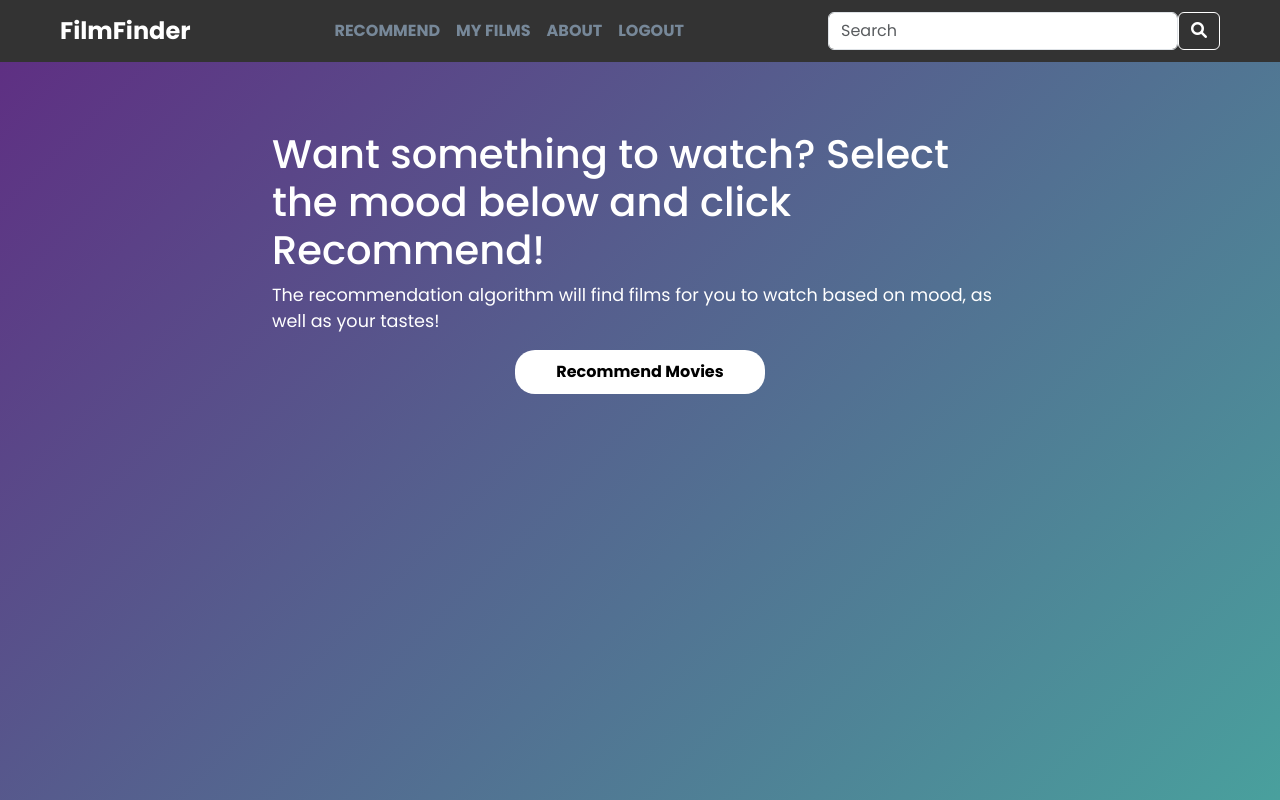
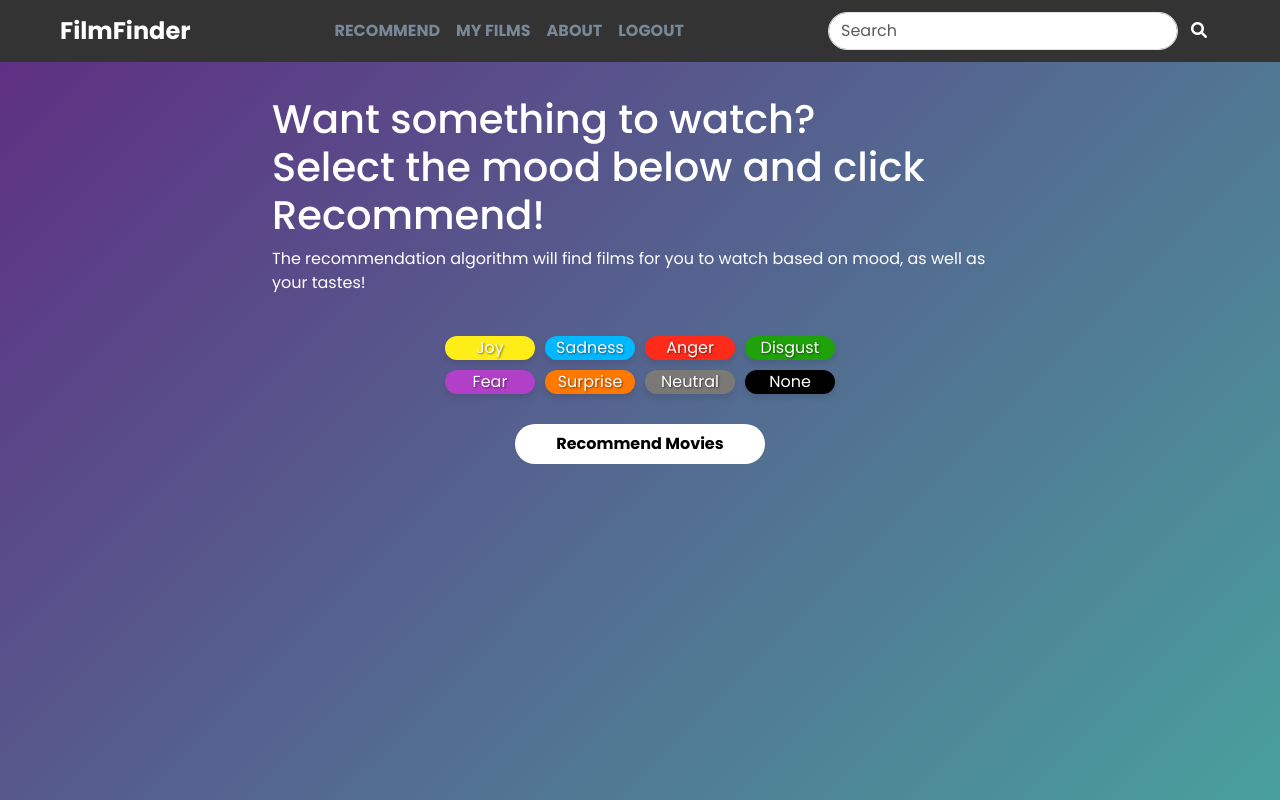
Before and after one commit to mkch8/FilmFinder, a Flask app: page /recommend in a window 1280 px wide. Run offline with Flask 3, Linux system fonts and the light colour scheme; the visitor is signed in with stand-in values (Sample User, id 1).

Commit message:
- Added mood filtering to content_filter.py
- Added radio buttons for mood selection in recommendation page

```diff
--- a/app/static/css/main.css
+++ b/app/static/css/main.css
@@ -7,7 +7,7 @@
     display: flex;
     justify-content: center;
     align-items: center;
-    height: 80vh;
+    height: 60vh;
 }
 
 .login-form {
@@ -78,11 +78,6 @@
 }
 
 /*General*/
-
-h1, h2, h3, h4, h5, h6 {
-  color: #444444;
-}
-
 .bg-steel {
   background-color: #5f788a;
 }
@@ -91,7 +86,7 @@ body {
     background: linear-gradient(135deg, #5f2c82, #49a09d);
     min-height: 100vh;
     font-family: Poppins, sans-serif;
-    color: black;
+    color: white;
     margin: 0;
     padding: 0;
 }
@@ -100,6 +95,8 @@ body {
     display: flex;
     justify-content: space-around;
 }
+
+/*Navbar*/
 
 .navbar {
     background-color: #333333 !important; /* Override the background color */
@@ -120,26 +117,20 @@ body {
 
 .navbar-nav .nav-link:hover {
     color: white; !important
-    /*background-color: #575757;*/
-    /*border-radius: 5px;*/
+    font-weight: bold;
 }
 
 .form-control {
     margin-right: 10px;
+    border-radius: 25px;
 }
 
 .btn-outline-success {
     color: white !important;
-    border-color: white !important;
-}
-
-.btn-outline-success:hover {
-    background-color: white !important;
-    color: #333 !important;
+    border-color: #333333;
 }
 
 .jumbotron {
-    background-color: #f8f9fa;
     padding: 2rem 1rem;
     margin-bottom: 2rem;
     border-radius: .3rem;
@@ -157,17 +148,6 @@ body {
     margin-top: 1.5rem;
     font-size: 1.75rem;
 }
-
-.container p {
-    font-size: 1.1rem;
-    color: #555;
-}
-
-/*@media (max-width: 576px) {*/
-/*    .navbar-nav {*/
-/*        flex-direction: column;*/
-/*    }*/
-/*}*/
 
 .content-section {
   background: #ffffff;
@@ -253,10 +233,11 @@ a.article-title:hover {
 /*My films page*/
 
 .grid-container {
+    color: white;
     display: grid;
     grid-template-columns: repeat(auto-fill, minmax(100px, 1fr));
     gap: 10px;
-    padding: 10px;
+    padding-top: 30px;
 }
 
 .grid-item {
@@ -287,10 +268,16 @@ a.article-title:hover {
 
 /*Film page*/
 .film-page-container-1 {
+    color: white;
     display: flex;
+    flex-direction: column;
     align-items: flex-start;
     gap: 20px;
     padding: 20px;
+}
+
+.film-page-content-container {
+    display: flex;
 }
 
 .film-page-poster-container {
@@ -311,7 +298,7 @@ a.article-title:hover {
     flex-direction: column;
     justify-content: center;
     align-items: center;
-    height: 50vh;
+    height: 60vh;
 }
 
 .recommend-info-container p {
@@ -323,12 +310,91 @@ a.article-title:hover {
     font-family: Poppins, sans-serif
 }
 
+.mood-button-container {
+    display: flex;
+    flex-direction: column;
+    align-items: center;
+    justify-content: center;
+    padding: 20px;
+}
+
+.mood-button-row {
+    display: flex;
+    flex-direction: row;
+    justify-content: center;
+}
+
+.mood-button-row label {
+    border: none;
+    width: 90px;
+    border-radius: 15px;
+    color: white;
+    margin: 5px;
+    cursor: pointer;
+    box-shadow: 0 4px 6px rgba(0,0,0,0.1);
+    transition: background-color 0.3s;
+    text-shadow: 1px 1px 2px rgba(0, 0, 0, 0.5);
+    display: inline-block;
+    text-align: center;
+}
+
+.mood-button-row label:hover {
+    transform: scale(1.1);
+    box-shadow: 0 8px 16px rgba(0,0,0,0.2);
+}
+
+.mood-button-row input[type="radio"] {
+    display: none;
+}
+
+.mood-button-row input[type="radio"]:checked+label {
+    box-shadow: 0 8px 16px rgba(0,0,0,0.2);
+    border: 3px solid #fff;
+}
+
+.mb-joy {
+    background-color: #ffed18;
+}
+
+.mb-sadness {
+    background-color: #00b8ff;
+}
+
+.mb-anger {
+    background-color: #ff2b1a;
+}
+
+.mb-disgust {
+    background-color: #1ea109;
+}
+
+.mb-fear {
+    background-color: #b13fc7;
+}
+
+.mb-surprise {
+    background-color: #ff7800;
+}
+
+.mb-neutral {
+    background-color: #7b7976;
+}
+
+.mb-none {
+    background-color: black;
+}
+
+.recommend-button-container {
+    padding: 25px;
+}
+
 .recommend-button {
+    display: flex;
     background: white;
     color: black;
     border: none;
-    padding: 10px;
     width: 250px;
+    height: 40px;
     border-radius: 20px;
     cursor: pointer;
     font-size: 1rem;
--- /dev/null
+++ b/app/static/js/recommend.js
@@ -0,0 +1,11 @@
+document.addEventListener('DOMContentLoaded', function () {
+    const moodForm = document.getElementById('mood-form');
+    const recommendButton = document.getElementById('recommend-button');
+    const radioButtons = document.querySelectorAll('input[name="mood"]');
+
+    radioButtons.forEach(radio => {
+        radio.addEventListener('change', function () {
+            recommendButton.disabled = false;
+        });
+    });
+});
--- a/app/templates/index.html
+++ b/app/templates/index.html
@@ -7,7 +7,7 @@
 {% if current_user.is_authenticated %}
     <h1 class="display-4"> Hello {{current_user.username}}!</h1>
 {% else %}
-    <div class="container mt-5">
+    <div class="homepage-container">
         <div class="jumbotron text-center mx-auto">
             <h1 class="display-4">Welcome to FilmFinder!</h1>
             <p class="lead">Your go-to site for personalized mood-based film recommendations.</p>
--- a/app/templates/login.html
+++ b/app/templates/login.html
@@ -26,7 +26,7 @@
         </div>
         <button type="submit" class="login-button">Login</button>
         <div class="register-link">
-            <p><a href="#">Don't have an account? Register</a></p>
+            <p><a href="{{ url_for('register') }}">Don't have an account? Register</a></p>
         </div>
     </form>
 </div>
--- a/app/templates/my_films.html
+++ b/app/templates/my_films.html
@@ -29,6 +29,5 @@
         </div>
         {% endfor %}
     </div>
-    <a href="{{ url_for('index') }}">Back to Home</a>
 </body>
 {% endblock %}
--- a/app/templates/recommend.html
+++ b/app/templates/recommend.html
@@ -8,10 +8,40 @@
 <body>
     {% if not films %}
     <div class="recommend-info-container">
-        <h1 class="recommend-h1">Want something to watch? Select the mood below and click Recommend!</h1>
+        <h1 class="recommend-h1">Want something to watch? </br> Select the mood below and click Recommend!</h1>
         <p>The recommendation algorithm will find films for you to watch based on mood, as well as your tastes!</p>
-        <form method = 'POST'>
-            <button class="recommend-button" type="submit">Recommend Movies</button>
+        <form method='POST' id="mood-form">
+            <div class="mood-button-container">
+                <div class="mood-button-row">
+                    <input type="radio" id="joy" name="mood" value="joy">
+                    <label for="joy" class="mb-joy">Joy</label>
+
+                    <input type="radio" id="sadness" name="mood" value="sadness">
+                    <label for="sadness" class="mb-sadness">Sadness</label>
+
+                    <input type="radio" id="anger" name="mood" value="anger">
+                    <label for="anger" class="mb-anger">Anger</label>
+
+                    <input type="radio" id="disgust" name="mood" value="disgust">
+                    <label for="disgust" class="mb-disgust">Disgust</label>
+                </div>
+                <div class="mood-button-row">
+                    <input type="radio" id="fear" name="mood" value="fear">
+                    <label for="fear" class="mb-fear">Fear</label>
+
+                    <input type="radio" id="surprise" name="mood" value="surprise">
+                    <label for="surprise" class="mb-surprise">Surprise</label>
+
+                    <input type="radio" id="neutral" name="mood" value="neutral">
+                    <label for="neutral" class="mb-neutral">Neutral</label>
+
+                    <input type="radio" id="none" name="mood" value="none">
+                    <label for="none" class="mb-none">None</label>
+                </div>
+                <div class="recommend-button-container">
+                    <button class="recommend-button" type="submit" id="recommend-button" disabled>Recommend Movies</button>
+                </div>
+            </div>
         </form>
     </div>
     {% endif %}
@@ -35,4 +65,5 @@
     <a href="{{ url_for('index') }}">Back to Home</a>
     {% endif %}
 </body>
+<script src="{{ url_for('static', filename='js/recommend.js') }}"></script>
 {% endblock %}
--- a/app/views.py
+++ b/app/views.py
@@ -82,7 +82,10 @@ def search():
 @login_required
 def recommend():
     if request.method == 'POST':
-        recommendations = get_movie_recommendations(current_user.user_id)
+        mood = request.form.get('mood')
+        if mood == 'none':
+            mood = None
+        recommendations = get_movie_recommendations(current_user.user_id, 6, mood)
         films = Films.query.filter(Films.movie_id.in_(recommendations)).all()
         return render_template('recommend.html', title='Recommend', films=films)
     return render_template('recommend.html', title='Recommend')
```
Also changed, not shown: app/content_filter.py (+13 -12 lines), app/templates/film_page.html (+4 -3 lines).
